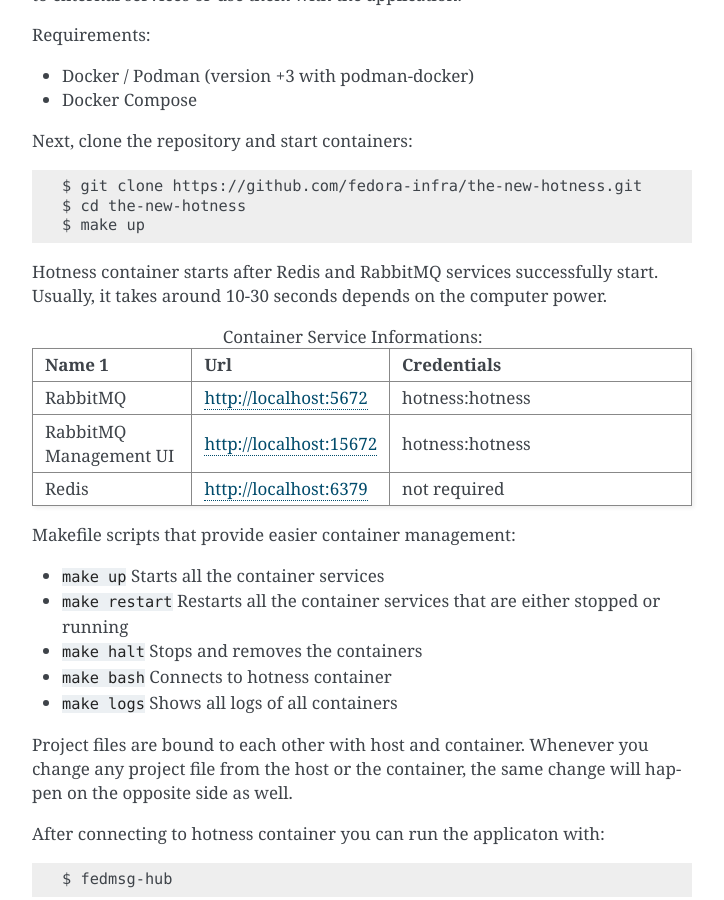
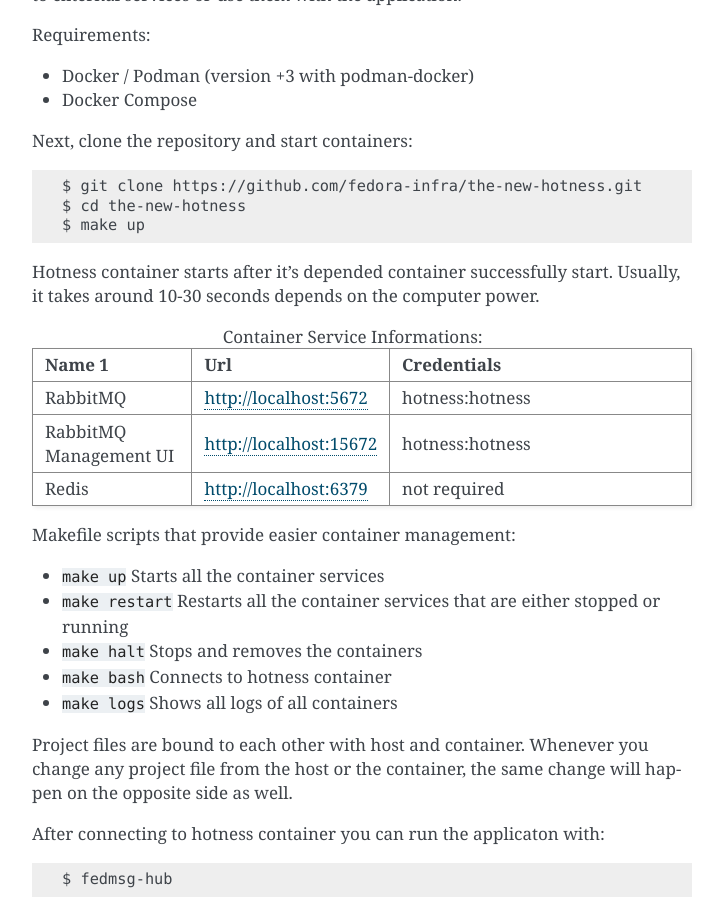
Before and after one commit to fedora-infra/the-new-hotness, a Sphinx documentation site: the page built from docs/dev-guide.rst, in a window 1280 px wide and 900 px high, scrolled down 1856 px. Shown: the whole window, without its empty margins (388-1112 px from the left). Built offline with Sphinx 7.4.7, drawn with Linux system fonts in a browser that asks for light colours; the version number could not be read and is left out.

Commit message:
Optimize scripts and docs

```diff
--- a/docs/dev-guide.rst
+++ b/docs/dev-guide.rst
@@ -75,7 +75,7 @@
 For other aliases look in the ``~/.bashrc`` file.
 
 Using Docker / Podman
-^^^^^^^^^^^^^
+^^^^^^^^^^^^^^^^^^^^^
 
 Using Docker you will be able to control each service (hotness app, RabbitMQ, Redis, etc.) separately. You can turn off Redis or RabbitMQ or both, then connect to external services or use them with the application.
 
@@ -90,7 +90,7 @@
     $ cd the-new-hotness
     $ make up
 
-Hotness container starts after Redis and RabbitMQ services successfully start. Usually, it takes around 10-30 seconds depends on the computer power.
+Hotness container starts after it's depended container successfully start. Usually, it takes around 10-30 seconds depends on the computer power.
 
 .. list-table:: Container Service Informations:
    :widths: 25 25 50
```
Also changed, not shown: 3 other files.
